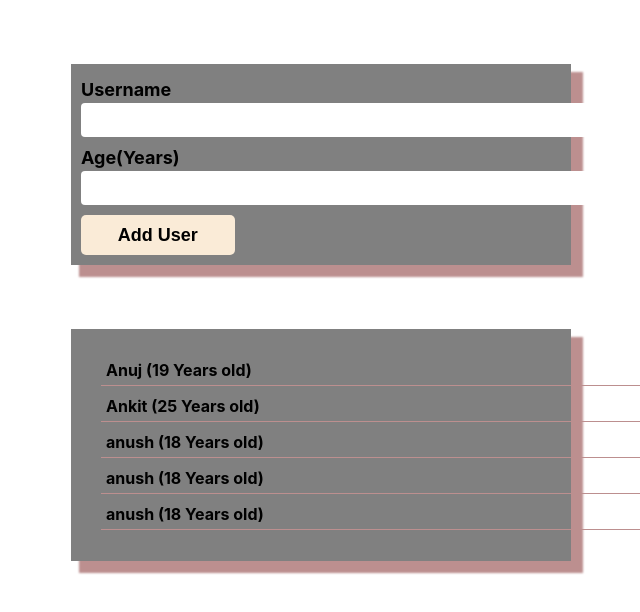
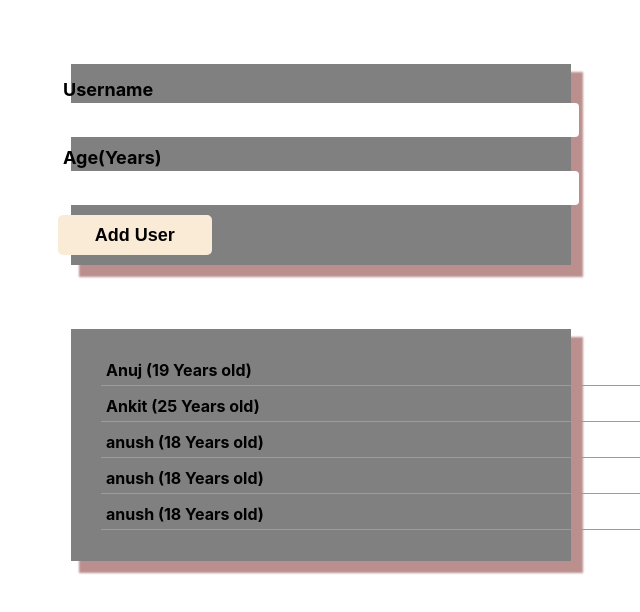
Before and after one commit to rajeevshivah/user-record, a React (Create React App) app: page / in a window 1280 px wide. Shown: the top 612 px of the page, without its empty margins (313-953 px from the left). Built offline with nearby package versions, Linux system fonts and the light colour scheme.

Commit message:
record updation done

```diff
--- a/src/App.js
+++ b/src/App.js
@@ -8,12 +8,20 @@ function App() {
     { name: "Anuj", age: 19, id: "a1" },
     { name: "Ankit", age: 25, id: "a2" },
     { name: "anush", age: 18, id: "a3" },
-    { name: "anush", age: 18, id: "a3" },
-    { name: "anush", age: 18, id: "a3" },
+    { name: "anush", age: 18, id: "a4" },
+    { name: "anush", age: 18, id: "a5" },
   ]);
+
+  const addRecord = (record) => {
+    setRecords((prevRecords) => {
+      const updatedRecord = [...records];
+      updatedRecord.unshift(record);
+      return updatedRecord;
+    });
+  };
   return (
     <>
-      <UserForm />
+      <UserForm addRecord={addRecord} />
       <UserList userRecords={records} />
     </>
   );
--- a/src/components/InputForm/UserForm.js
+++ b/src/components/InputForm/UserForm.js
@@ -1,21 +1,57 @@
-import React from "react";
+import React, { useState } from "react";
 import Button from "../UI/Button/Button";
 import InputCrad from "../UI/Cards/InputCrad";
 import WrapperCard from "../UI/Cards/WrapperCard";
 import style from "./UserForm.module.css";
 
-const UserForm = () => {
+const UserForm = (props) => {
+  const [newEntry, setNewEntry] = useState({});
+  const userRecordHandler = (event) => {
+    if (event.target.name === "username") {
+      setNewEntry((prevNewEntry) => {
+        const name = {
+          name: event.target.value.trim(),
+        };
+        const updatedNewEntry = Object.assign(newEntry, name);
+        return updatedNewEntry;
+      });
+    }
+    if (event.target.name === "age") {
+      console.log(event.target.value);
+      setNewEntry((prevNewEntry) => {
+        const age = {
+          age: Number(event.target.value.trim()),
+        };
+        const updatedNewEntry = Object.assign(newEntry, age);
+        return updatedNewEntry;
+      });
+    }
+  };
+  const formSubmitHandler = (event) => {
+    event.preventDefault();
+    props.addRecord(newEntry);
+  };
   return (
     <WrapperCard>
+      <form onSubmit={formSubmitHandler}>
         <InputCrad>
           <label>Username</label>
-        <input type="text" name="username" />
+          <input
+            type="text"
+            name="username"
+            onChange={(event) => userRecordHandler(event)}
+          />
         </InputCrad>
         <InputCrad>
           <label>Age(Years)</label>
-        <input type="number" name="age" />
+          <input
+            type="number"
+            name="age"
+            onChange={(event) => userRecordHandler(event)}
+          />
         </InputCrad>
-      <Button>Add User</Button>
+        <Button type="submit">Add User</Button>
+      </form>
     </WrapperCard>
   );
 };
--- a/src/components/UI/Button/Button.js
+++ b/src/components/UI/Button/Button.js
@@ -4,7 +4,12 @@ import style from "./Button.module.css";
 const Button = (props) => {
   return (
     <div className={style.button_wrapper}>
-      <button className={style.button_style} type="submit" value="submit">
+      <button
+        className={style.button_style}
+        value="submit"
+        type={props.submit}
+        onClick={props.onClick}
+      >
         {props.children}
       </button>
     </div>
```
Lines whose indentation alone changed are shown as unchanged.
